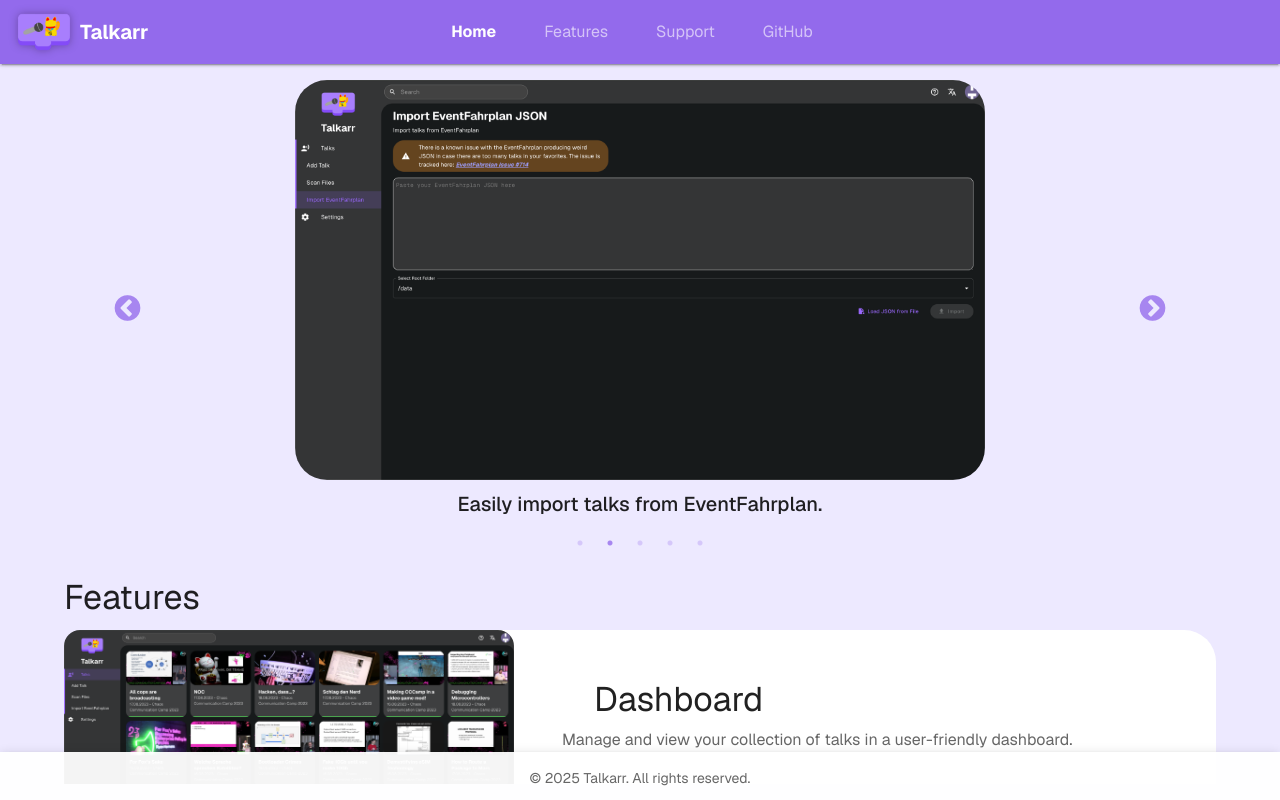
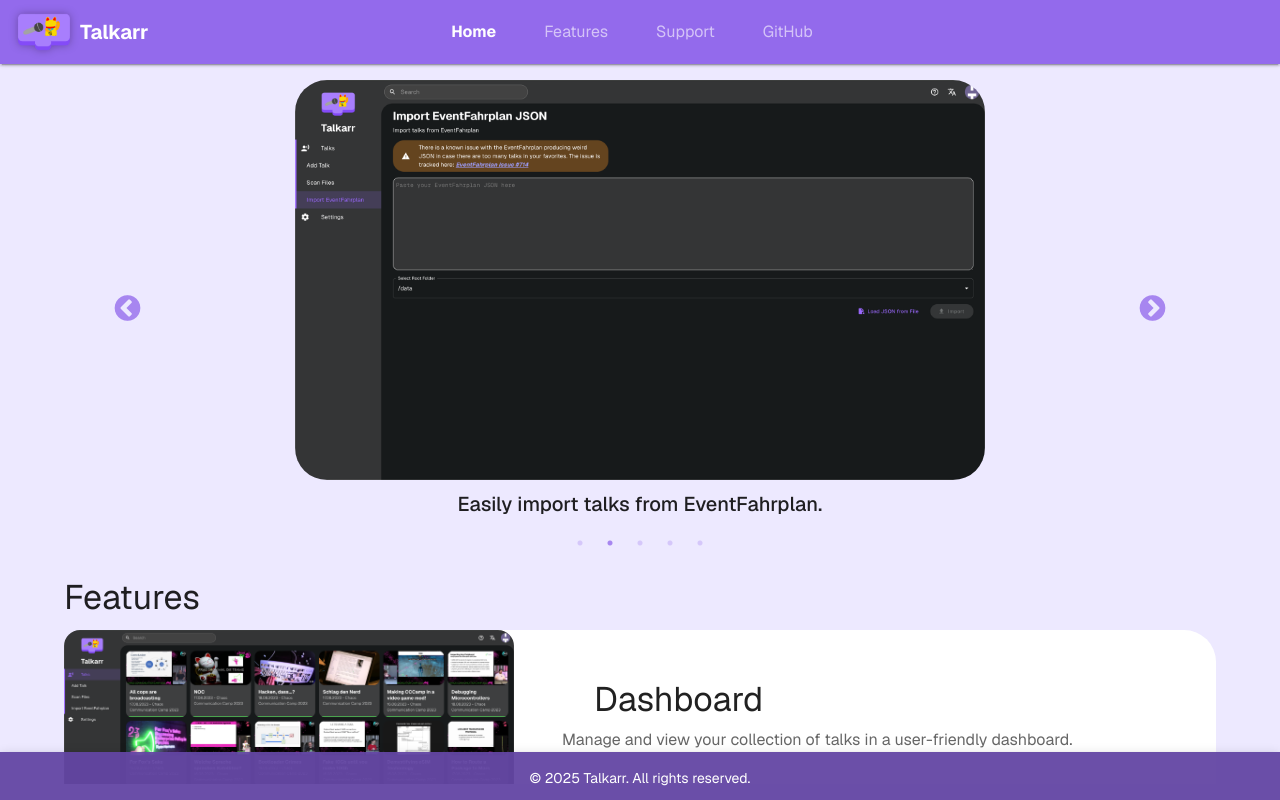
Before and after one commit to talkarr/talkarr-website, a Next.js app: page / in a window 1280 px wide. Built offline with nearby package versions, Linux system fonts and the light colour scheme; some icons are missing; what @mui/material-nextjs would draw is missing.

Commit message:
Try to prevent flickering when reloading with dark theme

```diff
--- a/src/app/layout.tsx
+++ b/src/app/layout.tsx
@@ -4,7 +4,7 @@
 
 import { Geist, Geist_Mono } from 'next/font/google';
 
-import { ThemeProvider } from '@mui/material';
+import { InitColorSchemeScript, ThemeProvider } from '@mui/material';
 import CssBaseline from '@mui/material/CssBaseline';
 import { AppRouterCacheProvider } from '@mui/material-nextjs/v15-appRouter';
 
@@ -36,11 +36,12 @@
 
 const RootLayout: FC<PropsWithChildren> = ({ children }) => {
     return (
-        <html lang="en" /*lang={i18n.language}*/>
+        <html lang="en" suppressHydrationWarning /*lang={i18n.language}*/>
             <body className={`${geistSans.variable} ${geistMono.variable}`}>
                 <AppRouterCacheProvider>
                     <ThemeProvider theme={theme} defaultMode="system">
                         <CssBaseline />
+                        <InitColorSchemeScript attribute="class" />
                         <NavbarLayout>{children}</NavbarLayout>
                     </ThemeProvider>
                 </AppRouterCacheProvider>
--- a/src/layouts/NavbarLayout/index.tsx
+++ b/src/layouts/NavbarLayout/index.tsx
@@ -181,10 +181,7 @@
                     bottom={0}
                     textAlign="center"
                     height={navbar.footerHeight}
-                    bgcolor={alpha(
-                        theme.palette.background.paper,
-                        navbar.opacity,
-                    )}
+                    bgcolor={alpha(theme.palette.primary.dark, navbar.opacity)}
                     boxShadow={4}
                     zIndex={theme.zIndex.appBar - 1}
                 >
@@ -193,7 +190,10 @@
                         target="_blank"
                         rel="noopener noreferrer"
                     >
-                        <Typography variant="body2" color="textSecondary">
+                        <Typography
+                            variant="body2"
+                            color="primary.contrastText"
+                        >
                             &copy;
                             {yearDisplay}
                             Talkarr. All rights reserved.
--- a/src/theme.ts
+++ b/src/theme.ts
@@ -5,6 +5,9 @@
 const theme = createTheme({
     typography: {
         fontFamily: 'Geist, Arial, sans-serif',
+    },
+    cssVariables: {
+        colorSchemeSelector: 'class',
     },
     colorSchemes: {
         light: {
```
